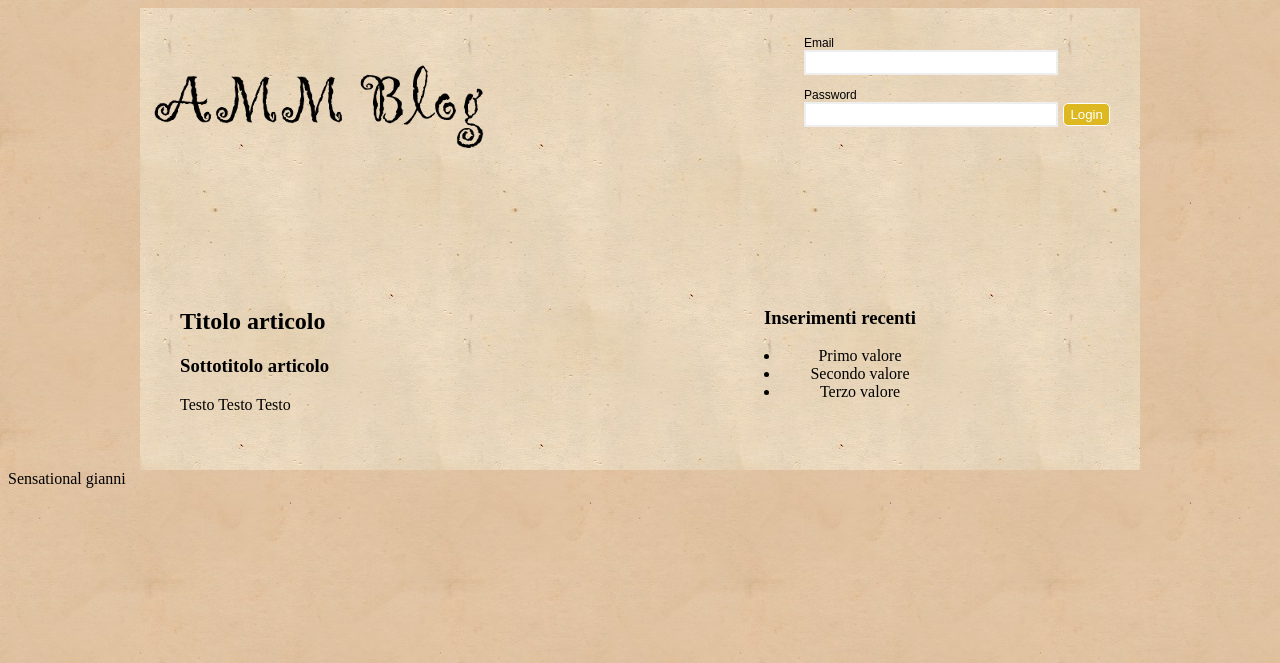
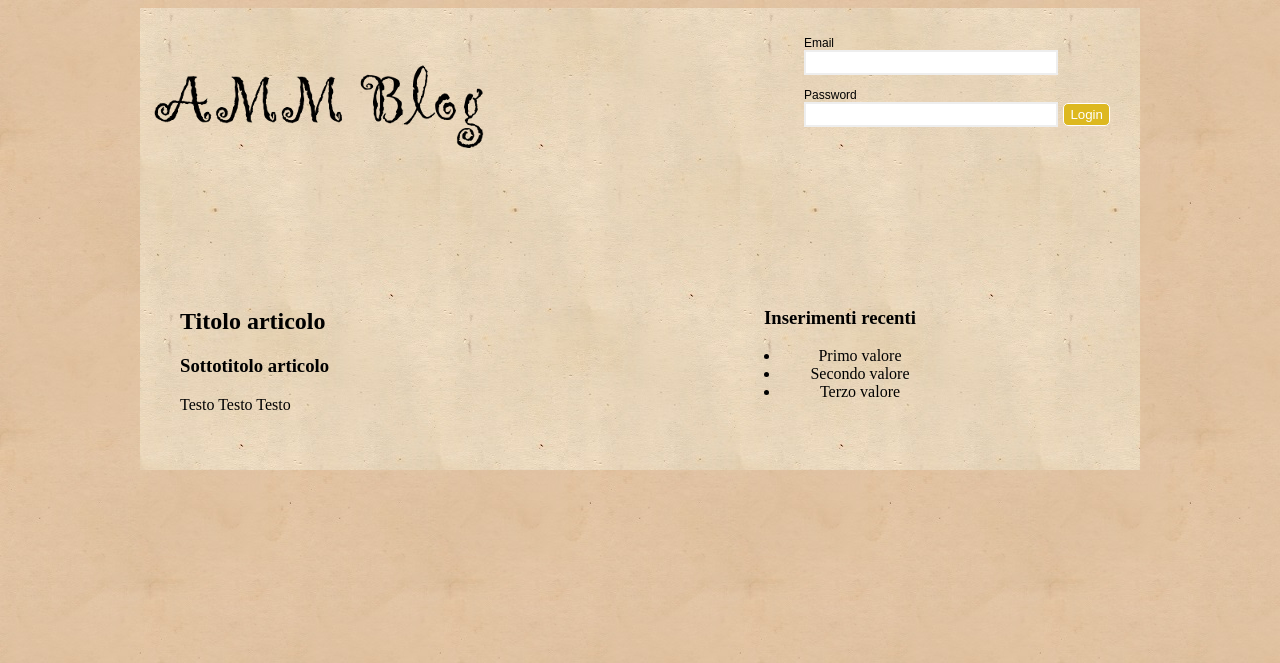
Before and after one commit to cordand/amm, a PHP site: page / in a window 1280 px wide. Shown: the top 663 px of the page. Run offline with PHP 8.4, Linux system fonts and the light colour scheme.

Commit message:
Merge origin/master
Conflicts:
	index.php
	nbproject/project.xml

```diff
--- a/index.php
+++ b/index.php
@@ -59,9 +59,7 @@ and open the template in the editor.
 </div>
      </div>
 
-        <?php
-            echo "Sensational gianni";
-        ?>
+
     </body>
 
 
```
